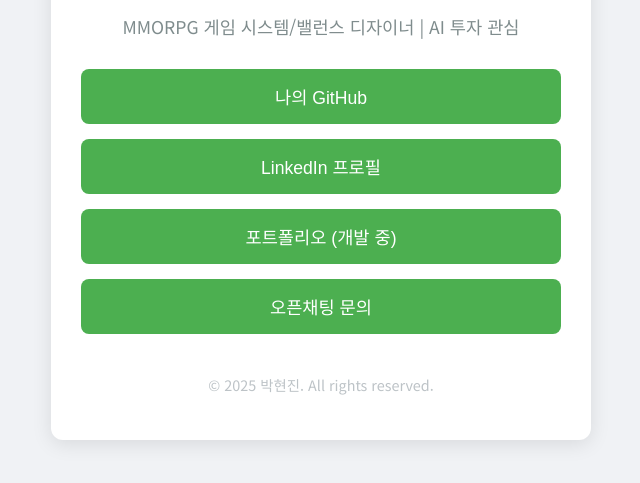
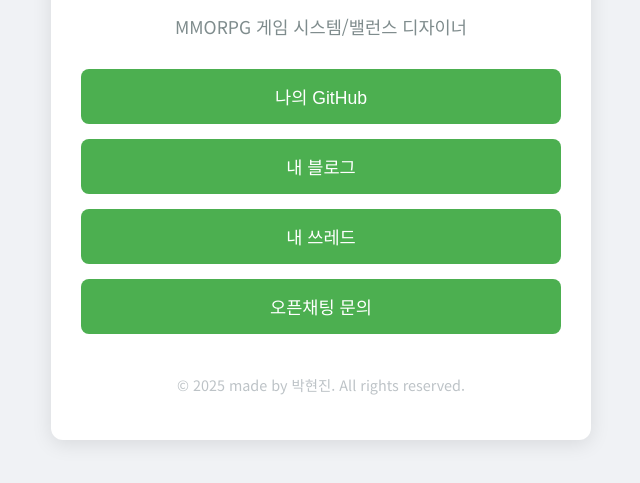
Before and after one commit to ddkerty/Linktree, a plain HTML site: page index.html in a window 1280 px wide. Shown: the part 253-736 px from the top of the page, without its empty margins (319-959 px from the left). Drawn offline with Linux system fonts and the light colour scheme.

Commit message:
Update index.html

```diff
--- a/index.html
+++ b/index.html
@@ -3,7 +3,7 @@
 <head>
     <meta charset="UTF-8">
     <meta name="viewport" content="width=device-width, initial-scale=1.0">
-    <title>박현진님의 링크트리</title>
+    <title>박현진의 링크트리</title>
     <link href="https://fonts.googleapis.com/css2?family=Noto+Sans+KR:wght@400;700&display=swap" rel="stylesheet">
     <link rel="stylesheet" href="styles.css">
 </head>
@@ -12,18 +12,18 @@
         <header class="profile-section">
             <img src="assets/images/profile.jpg" alt="박현진 프로필 이미지" class="profile-image">
             <h1>박현진</h1>
-            <p>MMORPG 게임 시스템/밸런스 디자이너 | AI 투자 관심</p>
+            <p>MMORPG 게임 시스템/밸런스 디자이너</p>
         </header>
 
         <main class="links-section">
-            <button class="link-button" data-url="https://github.com/your-github-id">나의 GitHub</button>
-            <button class="link-button" data-url="https://www.linkedin.com/in/your-linkedin-id">LinkedIn 프로필</button>
-            <button class="link-button" data-url="https://your-portfolio-url.com">포트폴리오 (개발 중)</button>
-            <button class="link-button" data-url="https://open.kakao.com/o/your-chat-id">오픈채팅 문의</button>
+            <button class="link-button" data-url="https://github.com/ddkerty/ddkerty">나의 GitHub</button>
+            <button class="link-button" data-url="https://technut.tistory.com/">내 블로그</button>
+            <button class="link-button" data-url="https://www.threads.com/@hyunjin_is_good?hl=ko">내 쓰레드</button>
+            <button class="link-button" data-url="https://open.kakao.com/o/s5CtJbDh">오픈채팅 문의</button>
             </main>
 
         <footer class="footer">
-            <p>&copy; 2025 박현진. All rights reserved.</p>
+            <p>&copy; 2025 made by 박현진. All rights reserved.</p>
         </footer>
     </div>
 
```
